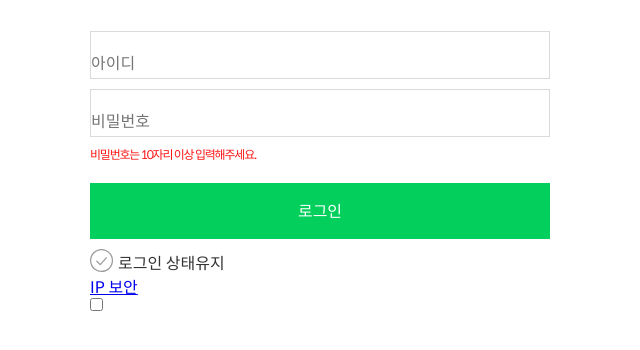
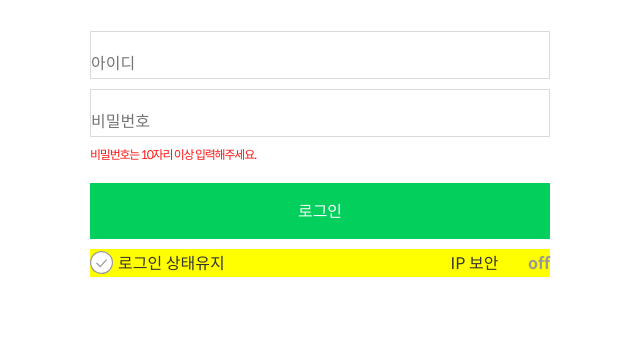
Before and after one commit to JOOMIOK/naver-sass, a website: page index.html in a window 1280 px wide. Shown: the part 166-516 px from the top of the page, without its empty margins (320-960 px from the left). Drawn offline with Linux system fonts and the light colour scheme.

Commit message:
아이피보안 체크박스 디장딘 완성

```diff
--- a/scss/_base.scss
+++ b/scss/_base.scss
@@ -16,6 +16,12 @@ img{
   height: auto;
 }
 
+//링크스타일
+a{
+  text-decoration: none;
+  color: inherit;
+}
+
 body{
   font-family: "Spoqa Han Sans", sans-serif;
   font-weight: 400;
--- a/scss/_form.scss
+++ b/scss/_form.scss
@@ -23,7 +23,7 @@
   -webkit-appearance: none;
   appearance: none;
   position: absolute;
-  top: -1px;
+  top: 2px;
   width: 24px;
   height: 24px;
 
@@ -31,7 +31,7 @@
     @include flexbox($align:center);
     min-height:28px;
     padding-left: 28PX;
-    background: url(./../images/unchecked.svg) no-repeat 0 0/ 24px 24px;
+    background: url(./../images/unchecked.svg) no-repeat 0 50%/ 24px 24px;
   }
 
   &:checked + &Label{
--- a/scss/_login.scss
+++ b/scss/_login.scss
@@ -57,8 +57,56 @@
 .userSelectInfo{
   order: 1;
   margin-top: 10px;
+  background: yellow;
+  @include flexbox($align: center);
+
+  @include mobile{
+    justify-content: flex-end;
+  }
 }
 
+.loginState{
+ @include desktop{
+  margin-right:auto;
+  }
+}
+.ipSecurityLink{
+
+  @include mobile{
+    display: none;
+  }
+
+  @include desktop{
+
+  }
+}
+
+.ipSecurity{
+  @include mobile{
+    display: none;
+  }
+
+  &__checkbox{
+    -webkit-appearance: none;
+    appearance: none;
+  }
+
+  &__label::before{
+    display: inline-block;
+    width: 3em;
+    text-align: right;
+    content: "off";
+    color: $secondary;
+    font-weight: 700;
+  }
+
+  &__checkbox:checked + &__label::before{
+    content: "on";
+    color: $primary;
+
+  }
+
+}
 .loginButton{
   margin-top: 20px;
 }
```
Also changed, not shown: css/index.css, 1 other file.
